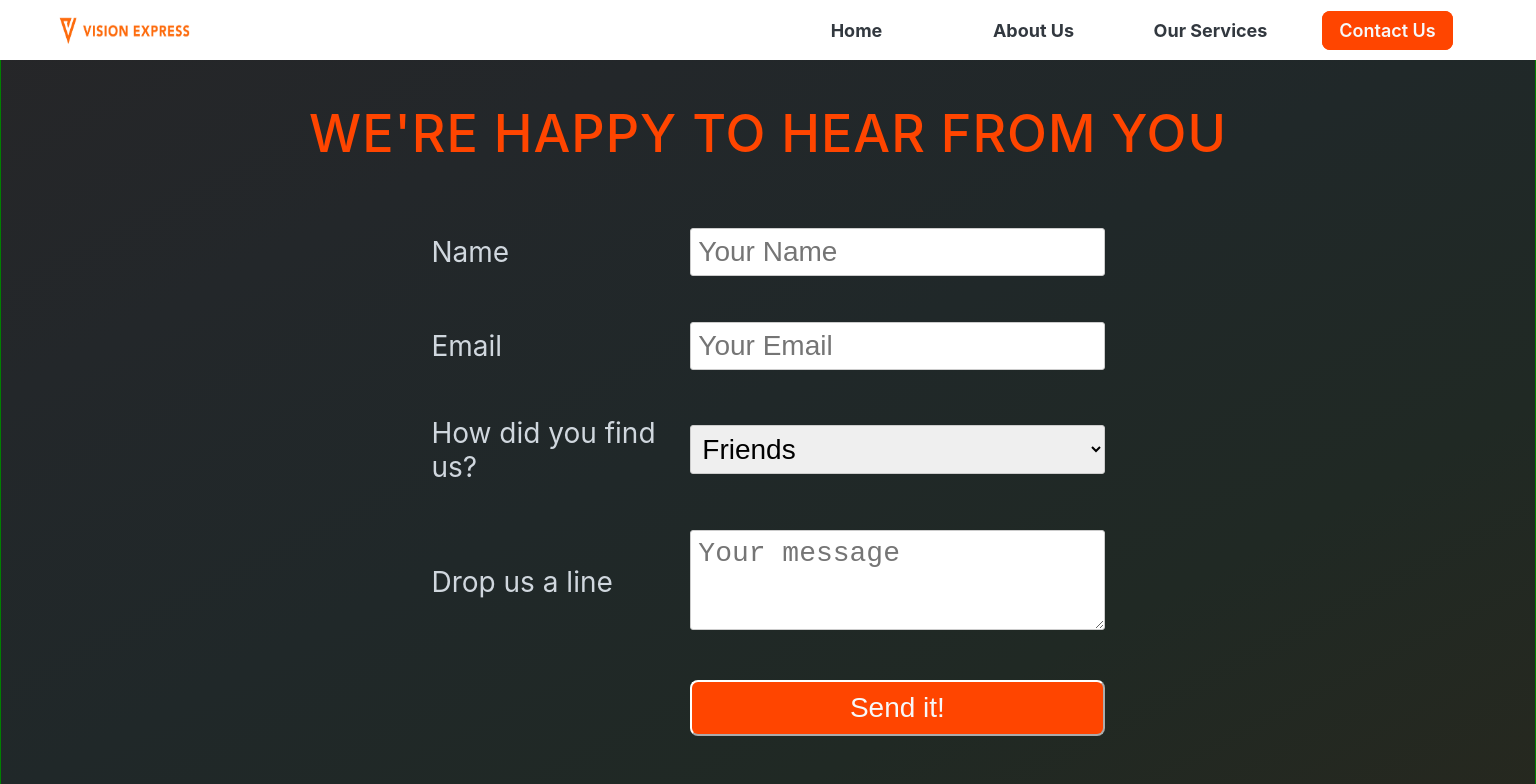
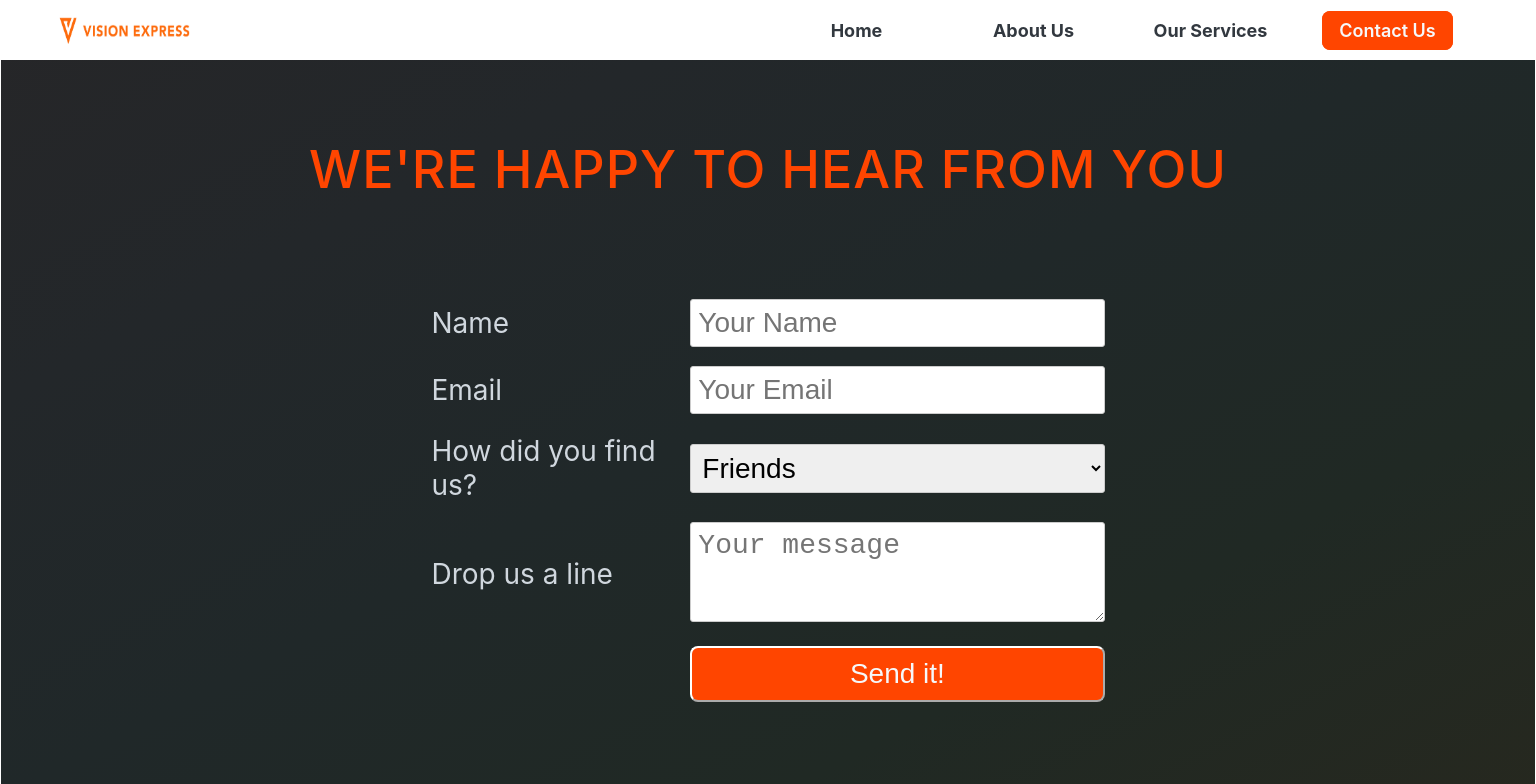
Before and after one commit to Yanal-Sabbagh07/yamen, a React (Create React App) app: page /#/contact in a window 1536 px wide. Shown: the top 784 px of the page. Built offline with nearby package versions, Linux system fonts and the light colour scheme.

Commit message:
send message after form submition

```diff
--- a/src/pages/contact/index.jsx
+++ b/src/pages/contact/index.jsx
@@ -1,14 +1,22 @@
 import React from "react";
+import { useState } from "react";
 import "../../styles/pages/contact/Contact.scss";
+const Index = () => {
+  const [name, setName] = useState("");
+  const [message, setMessage] = useState("");
+  const handleSubmit = (event) => {
+    event.preventDefault();
 
-const index = () => {
+    setMessage(`Thanks ${name}!`);
+    setName("");
+  };
   return (
     <section className="ContactContainer">
       <div className="header-container">
         <h2 className="contact-header">We're happy to hear from you</h2>
       </div>
       <div className="contact-form-container">
-        <form method="post" action="#" className="contact-form">
+        <form onSubmit={handleSubmit} className="contact-form">
           <div className="row-container">
             <div className="first">
               <label htmlFor="name">Name</label>
@@ -21,6 +29,7 @@ const index = () => {
                 id="name"
                 placeholder="Your Name"
                 required
+                onChange={(event) => setName(event.target.value)}
               ></input>
             </div>
           </div>
@@ -81,8 +90,16 @@ const index = () => {
           </div>
         </form>
       </div>
+      {message.length > 0 && (
+        <div className="message-submit">
+          <h2>
+            {message} <br /> We recieved your message and will get back to you
+            ASAP!
+          </h2>
+        </div>
+      )}
     </section>
   );
 };
 
-export default index;
+export default Index;
--- a/src/styles/pages/contact/Contact.scss
+++ b/src/styles/pages/contact/Contact.scss
@@ -16,7 +16,8 @@
   display: flex;
   flex-direction: column;
   align-items: center;
-  justify-content: space-around;
+  justify-content: space-evenly;
+  border: 1px solid white;
 }
 .contact-header {
   font-size: 4.2rem;
@@ -24,6 +25,8 @@
   text-transform: uppercase;
   letter-spacing: 1px;
   font-weight: 500;
+  // border: 1px solid green;
+  // margin-bottom: 2rem;
 }
 .contact-form-container {
   width: 90%;
@@ -37,7 +40,7 @@
   height: 100%;
   display: flex;
   flex-direction: column;
-  justify-content: space-around;
+  justify-content: space-evenly;
   font-size: 1.8rem;
   // border: 1px solid red;
 }
@@ -94,23 +97,29 @@ input[type="submit"] {
   color: $color-scale-gray-0;
   border-color: $color-scale-white;
 }
-
+.message-submit {
+  color: $color-scale-gray-0;
+  font-size: 1.7rem;
+  text-align: center;
+}
 // --------------------------------- Big -------------------------
 
 @media screen and (min-width: 1400px) {
   .ContactContainer {
     justify-content: space-evenly;
     height: 100vh;
-    border: 1px solid green;
+    // border: 1px solid green;
   }
   .contact-header {
     font-size: 5.2rem;
+    height: 10%;
   }
   .contact-form-container {
     width: 75%;
-    height: 75%;
+    height: 60%;
     display: flex;
     flex-direction: column;
+    // border: 1px solid greenyellow;
   }
   .first {
     font-size: 2.8rem;
@@ -126,6 +135,12 @@ input[type="submit"] {
     font-size: 2.8rem;
 
     float: left;
+  }
+  .message-submit {
+    color: $color-scale-gray-0;
+    font-size: 2.2rem;
+    text-align: center;
+    line-height: 5rem;
   }
 }
 
@@ -179,6 +194,10 @@ input[type="submit"] {
     border-color: $color-scale-white;
     float: left;
   }
+  .message-submit {
+    font-size: 1.4rem;
+    width: 90%;
+  }
   input[type="submit"] {
     padding: 10px 20px;
     cursor: pointer;
```
